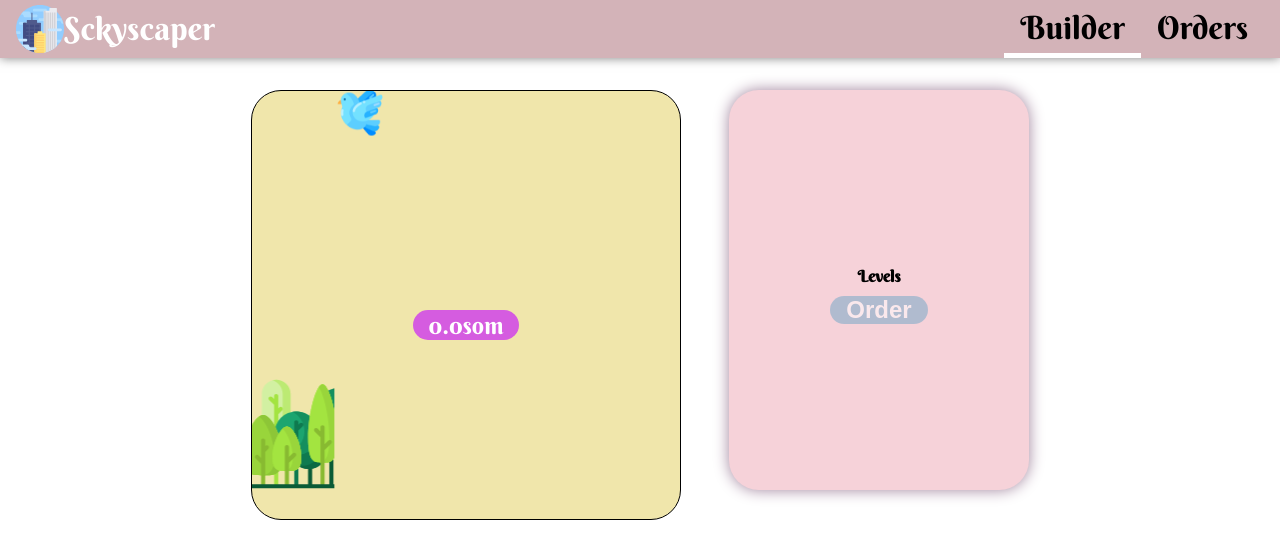
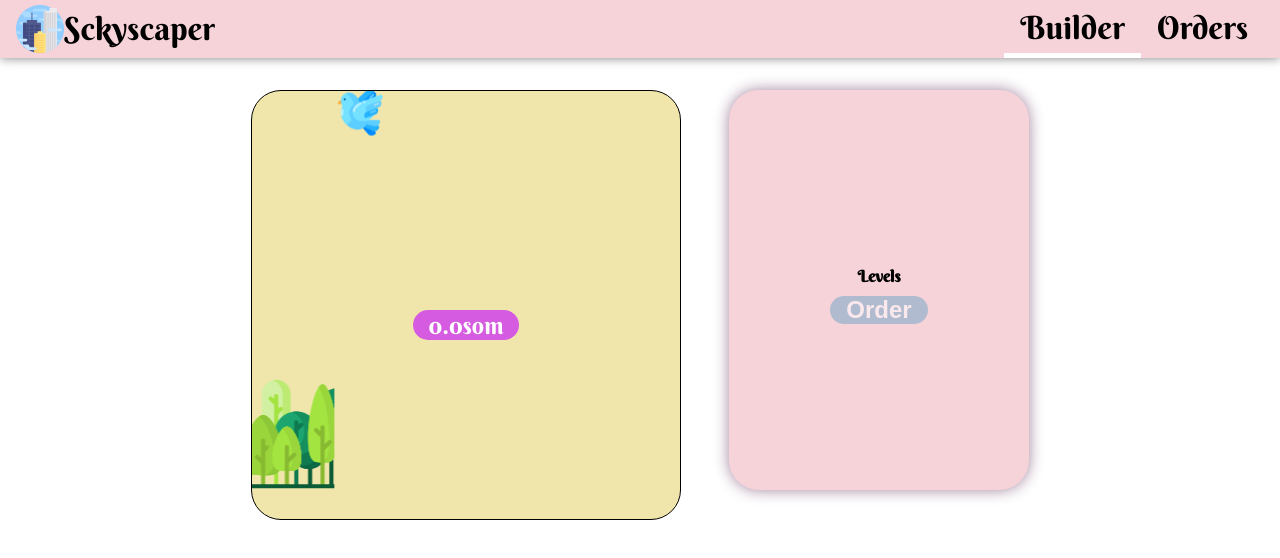
Before and after one commit to soltonbekov-aiymkyz/builder, a React (Create React App) app: page / in a window 1280 px wide. Shown: the top 558 px of the page. Built offline with nearby package versions, Linux system fonts and the light colour scheme; no server answers.

Commit message:
change color

```diff
--- a/src/components/Toolbar/Toolbar.module.css
+++ b/src/components/Toolbar/Toolbar.module.css
@@ -9,9 +9,12 @@
     padding: 0 1rem;
 
 
+
+
     font-size: 2rem;
-    color: white;
-    background-color:#d3b3b8 ;
+    color: black;
+    /* background-color:#d3b3b8 ; */
+    background-color:  #f6d2d9;
     box-shadow: 0 0 10px rgba(0, 0, 0, .5);
   }
 
```
